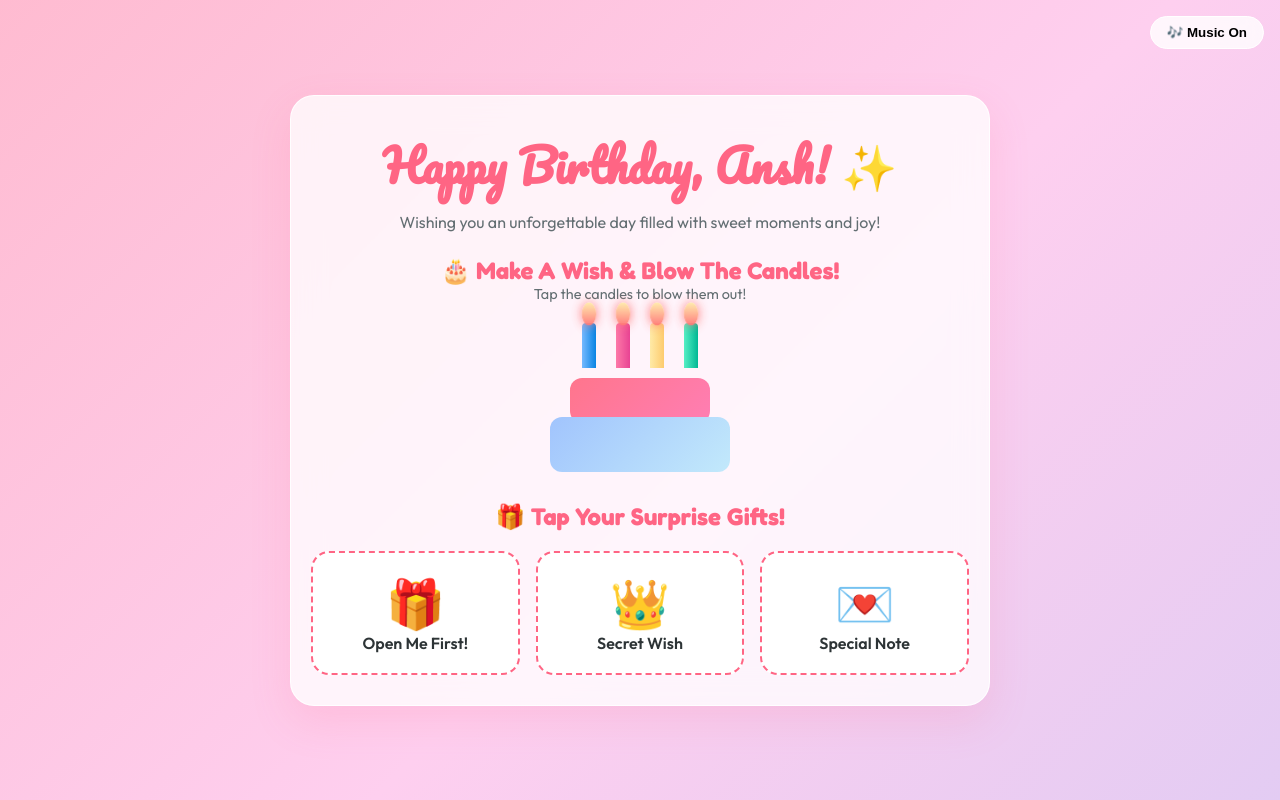
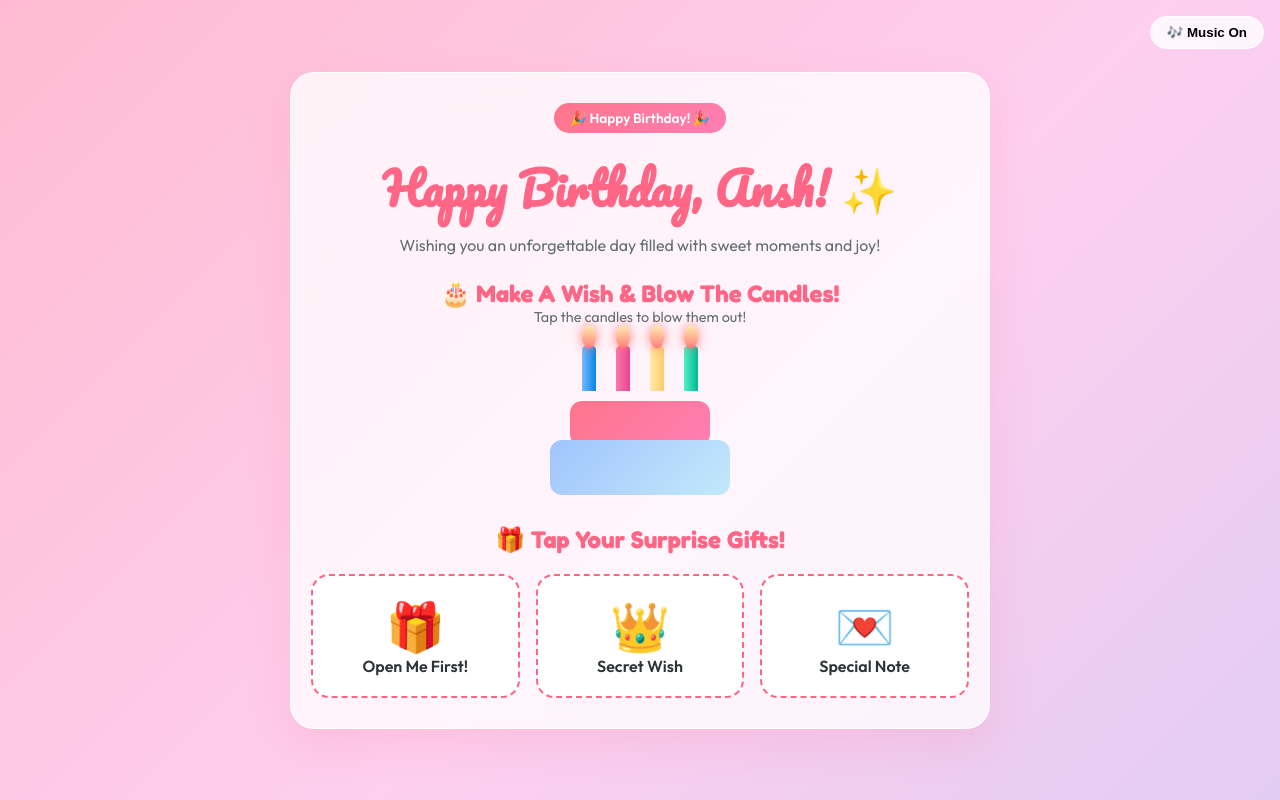
Before and after one commit to siddiqa2707-cell/HAPPY-BIRTHDAY, a plain HTML site: page index.html in a window 1280 px wide. Both pictures are taken after a click on the button "YES! Of Course! 🥰". Drawn offline with Linux system fonts and the light colour scheme.

Commit message:
Update index.html

```diff
--- a/index.html
+++ b/index.html
@@ -57,10 +57,10 @@
     <!-- STAGE 1 GAME -->
     <section id="stage-game" class="stage active">
       <div class="glass">
-        <div class="badge">✨ Birthday Surprise ✨</div>
+        <div class="badge">✨ Birthday Surprise Quiz ✨</div>
         <div class="avatar">🎂</div>
         <h1>Hold On A Second!</h1>
-        <p class="q-text">Do you accept 1,000,000 birthday hugs, endless cake, and all my best wishes today? 💖</p>
+        <p class="q-text" id="game-q-text">Do you accept 1,000,000 birthday hugs, endless cake, and all my best wishes today? 💖</p>
         <div class="btns-box" id="btns-box">
           <button id="btn-yes" class="btn btn-yes">YES! Of Course! 🥰</button>
           <button id="btn-no" class="btn btn-no">No 😜</button>
@@ -72,7 +72,8 @@
     <!-- STAGE 2 HUB -->
     <section id="stage-hub" class="stage">
       <div class="glass">
-        <h1 style="font-family: 'Pacifico', cursive; font-size: 2.8rem; margin-bottom: 8px;">Happy Birthday, Ansh! ✨</h1>
+        <div class="badge">🎉 Happy Birthday! 🎉</div>
+        <h1 style="font-family: 'Pacifico', cursive; font-size: 2.8rem; margin-bottom: 8px;">Happy Birthday, <span id="star-name">Ansh</span>! ✨</h1>
         <p style="color: #636e72; margin-bottom: 24px;">Wishing you an unforgettable day filled with sweet moments and joy!</p>
 
         <!-- CAKE SECTION -->
@@ -87,11 +88,7 @@
 
         <!-- GIFTS SECTION -->
         <h2 style="font-family:'Fredoka'; color:var(--pink); font-size:1.5rem; margin-top:20px;">🎁 Tap Your Surprise Gifts!</h2>
-        <div class="gifts-grid">
-          <div class="gift-card" onclick="openGift('Surprise #1 🎟️', 'VIP Coupon for unlimited birthday hugs, your favorite dessert, and zero worries all day! 🍰')"><div style="font-size:3rem;">🎁</div><b>Open Me First!</b></div>
-          <div class="gift-card" onclick="openGift('Surprise #2 👑', 'May all your secret wishes, grandest dreams, and wildest goals come true this year! ✨')"><div style="font-size:3rem;">👑</div><b>Secret Wish</b></div>
-          <div class="gift-card" onclick="openGift('Surprise #3 💌', 'You make the world a warmer, brighter, and happier place just by being in it! 💕')"><div style="font-size:3rem;">💌</div><b>Special Note</b></div>
-        </div>
+        <div class="gifts-grid" id="gifts-grid-container"></div>
       </div>
     </section>
   </div>
@@ -106,8 +103,57 @@
     </div>
   </div>
 
+  <!-- ================================================================= -->
+  <!-- ✍️ EDIT YOUR CUSTOM NAMES & GIFT POPUP MESSAGES HERE: -->
+  <!-- ================================================================= -->
   <script>
+    const CONFIG = {
+      // 1. Birthday Person's Name:
+      name: "Ansh",
+
+      // 2. Quiz Question:
+      question: "Do you accept 1,000,000 birthday hugs, endless cake, and all my best wishes today? 💖",
+
+      // 3. EDIT YOUR GIFT POPUP MESSAGES HERE:
+      gifts: [
+        {
+          emoji: "🎁",
+          boxLabel: "Open Me First!",
+          title: "Surprise #1 🎟️",
+          text: "Write your custom message for Gift #1 here! 🍰"
+        },
+        {
+          emoji: "👑",
+          boxLabel: "Secret Wish",
+          title: "Surprise #2 👑",
+          text: "Write your custom message for Gift #2 here! ✨"
+        },
+        {
+          emoji: "💌",
+          boxLabel: "Special Note",
+          title: "Surprise #3 💌",
+          text: "Write your custom message for Gift #3 here! 💕"
+        }
+      ]
+    };
+
     let noAttempts = 0, activeCandles = 4, audioCtx = null, isMusic = false;
+
+    document.addEventListener('DOMContentLoaded', () => {
+      document.getElementById('star-name').textContent = CONFIG.name;
+      document.getElementById('game-q-text').textContent = CONFIG.question;
+
+      // Render Dynamic Gifts from CONFIG
+      const giftsContainer = document.getElementById('gifts-grid-container');
+      giftsContainer.innerHTML = '';
+      CONFIG.gifts.forEach((g) => {
+        const card = document.createElement('div');
+        card.className = 'gift-card';
+        card.innerHTML = `<div style="font-size:3rem;">${g.emoji}</div><b>${g.boxLabel}</b>`;
+        card.onclick = () => openGift(g.title, g.text);
+        giftsContainer.appendChild(card);
+      });
+    });
 
     // NO BUTTON DODGE
     const btnNo = document.getElementById('btn-no'), btnYes = document.getElementById('btn-yes'), box = document.getElementById('btns-box');
```
